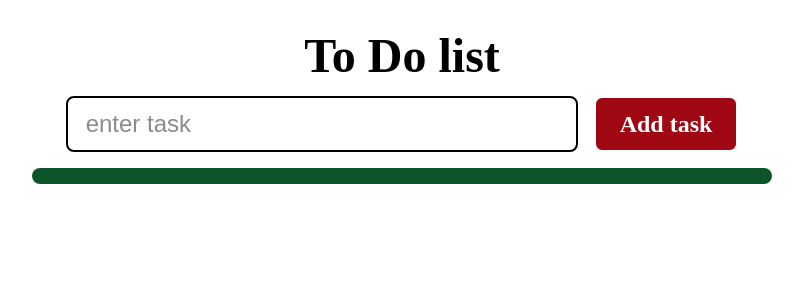
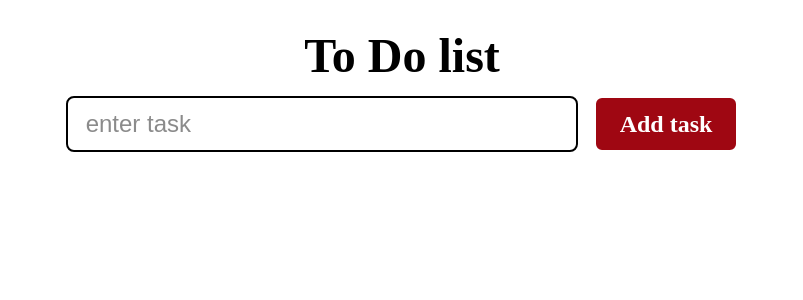
Before and after one commit to shivam-87388/full-stsack-practice-code, a Next.js app in the folder frontend/: page /todolist in a window 1280 px wide. Shown: the top 300 px of the page, without its empty margins (238-1041 px from the left). Built offline with nearby package versions, Linux system fonts and the light colour scheme.

Commit message:
final todo list

```diff
--- a/frontend/src/app/todolist/page.jsx
+++ b/frontend/src/app/todolist/page.jsx
@@ -17,13 +17,14 @@ const todolist = () => {
     setTasks([...tasks, task]);
     console.log([...tasks, task]);
   };
-  const handelDelete = (index)=>{
+  const handelDelete = (index) => {
     const tasklist = [...tasks];
-    tasklist.splice(index,1);
+    tasklist.splice(index, 1);
     setTasks(tasklist);
   };
 
   return (
+    <div>
       <div className=" flex items-center justify-center p-6 flex-col w-full">
         <h1 className="text-center text-black text-5xl font-bold font-['Inria_Serif'] p-2">
           To Do list
@@ -43,17 +44,27 @@ const todolist = () => {
             Add task
           </button>
         </div>
-
+        {tasks.length > 0 && (
           <div className="flex flex-col justify-center items-center gap-2 rounded-lg bg-green-900 w-3/5 p-2 mt-2">
             {tasks.map((element, index) => {
-        return <p key={index} className="flex justify-between items-center w-full border-white border-2 text-white rounded-md px-2.5 py-2 text-2xl">{element}
-        <button  onClick={() => handelDelete(index)} className="p-2 rounded-md bg-cyan-500 hover:bg-cyan-600 hover:cursor-pointer">
+              return (
+                <p
+                  key={index}
+                  className="flex justify-between items-center w-full border-white border-2 text-white rounded-md px-2.5 py-2 text-2xl"
+                >
+                  {element}
+                  <button
+                    onClick={() => handelDelete(index)}
+                    className="p-2 rounded-md bg-cyan-500 hover:bg-cyan-600 hover:cursor-pointer"
+                  >
                     <IconTrash stroke={2} size={25} />
                   </button>
-        </p>;
+                </p>
+              );
             })}
           </div>
-
+        )}
+      </div>
     </div>
   );
 };
```
Lines whose indentation alone changed are shown as unchanged.
